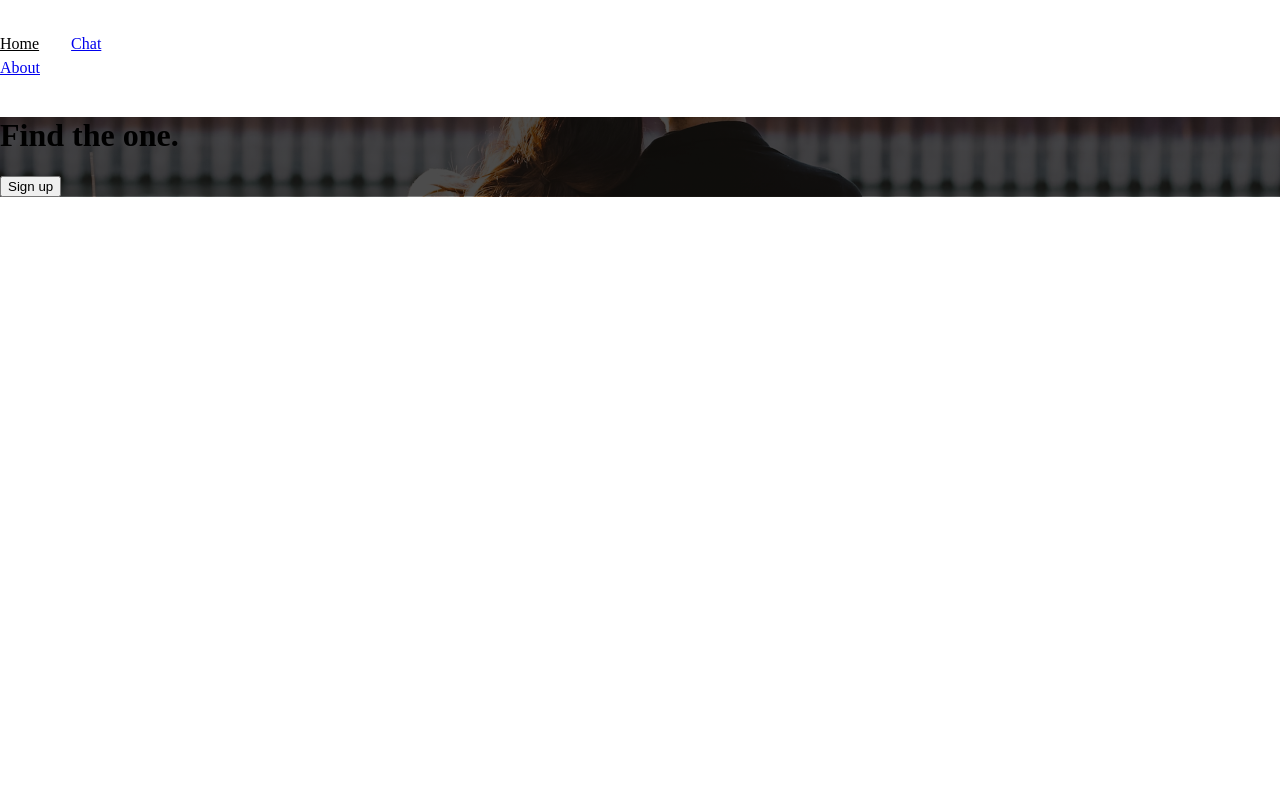
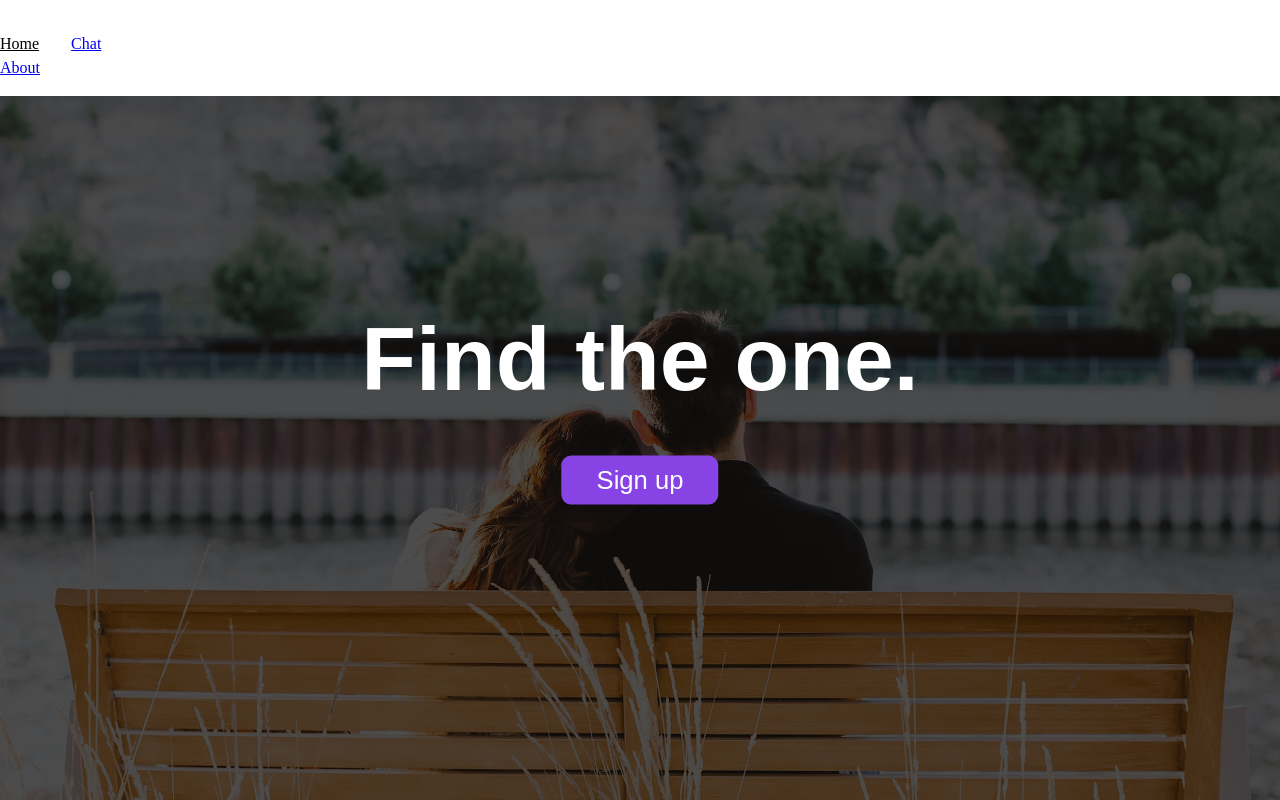
Before and after one commit to ITHS-Team-7/rinder, a Vue app: page / in a window 1280 px wide. Built offline with nearby package versions, Linux system fonts and the light colour scheme.

Commit message:
hero section/homepage

```diff
--- a/src/components/HeroSection.vue
+++ b/src/components/HeroSection.vue
@@ -10,10 +10,12 @@ export default {
 
 <template>
   <div class="backgroundImg">
-    <h1 class="heroText">
-      {{ heroHeader }}
-    </h1>
-    <input class="signupBtn" type="button" name="" value="Sign up">
+    <div class="textContainer">
+      <h1 class="heroText">
+        {{ heroHeader }}
+      </h1>
+      <input class="signupBtn" type="button" name="" value="Sign up" />
+    </div>
   </div>
 </template>
 
@@ -22,12 +24,65 @@ export default {
   background-image: linear-gradient(rgba(0, 0, 0, 0.7), rgba(0, 0, 0, 0.7)),
     url("../assets/dating.jpg");
   background-color: black;
-  background-position: center center;
+  background-position: center;
   background-repeat: no-repeat;
   background-size: cover;
-  position: relative;
-width: 100%;
-height: 100%
+  position: fixed;
+  width: 100%;
+  height: 100%;
+  -webkit-background-size: cover;
+  -moz-background-size: cover;
+  -o-background-size: cover;
 }
 
+.textContainer {
+  position: absolute;
+  top: 35%;
+  left: 50%;
+  transform: translate(-50%, -50%);
+}
+
+.textContainer .signupBtn {
+  margin: 0 auto;
+  display: block;
+}
+.heroText {
+  color: var(--white);
+  font-family: sans-serif;
+  font-size: 7vw;
+  text-align: center;
+  margin-bottom: 0.5em;
+}
+.signupBtn {
+  background-color: var(--purple);
+  color: var(--white);
+  padding: 10px;
+  padding-left: 35px;
+  padding-right: 35px;
+  font-size: 2vw;
+  border: none;
+  border-radius: 10px;
+}
+@media screen and (min-width: 1400px) {
+  .heroText {
+    font-size: 6em;
+  }
+  .signupBtn {
+    font-size: 2em;
+  }
+}
+
+@media screen and (max-width: 600px) {
+  .heroText {
+    font-size: 2.6em;
+    white-space: nowrap;
+    overflow: hidden;
+  }
+}
+
+@media screen and (max-width: 800px) {
+  .signupBtn {
+    font-size: 1em;
+  }
+}
 </style>
```
